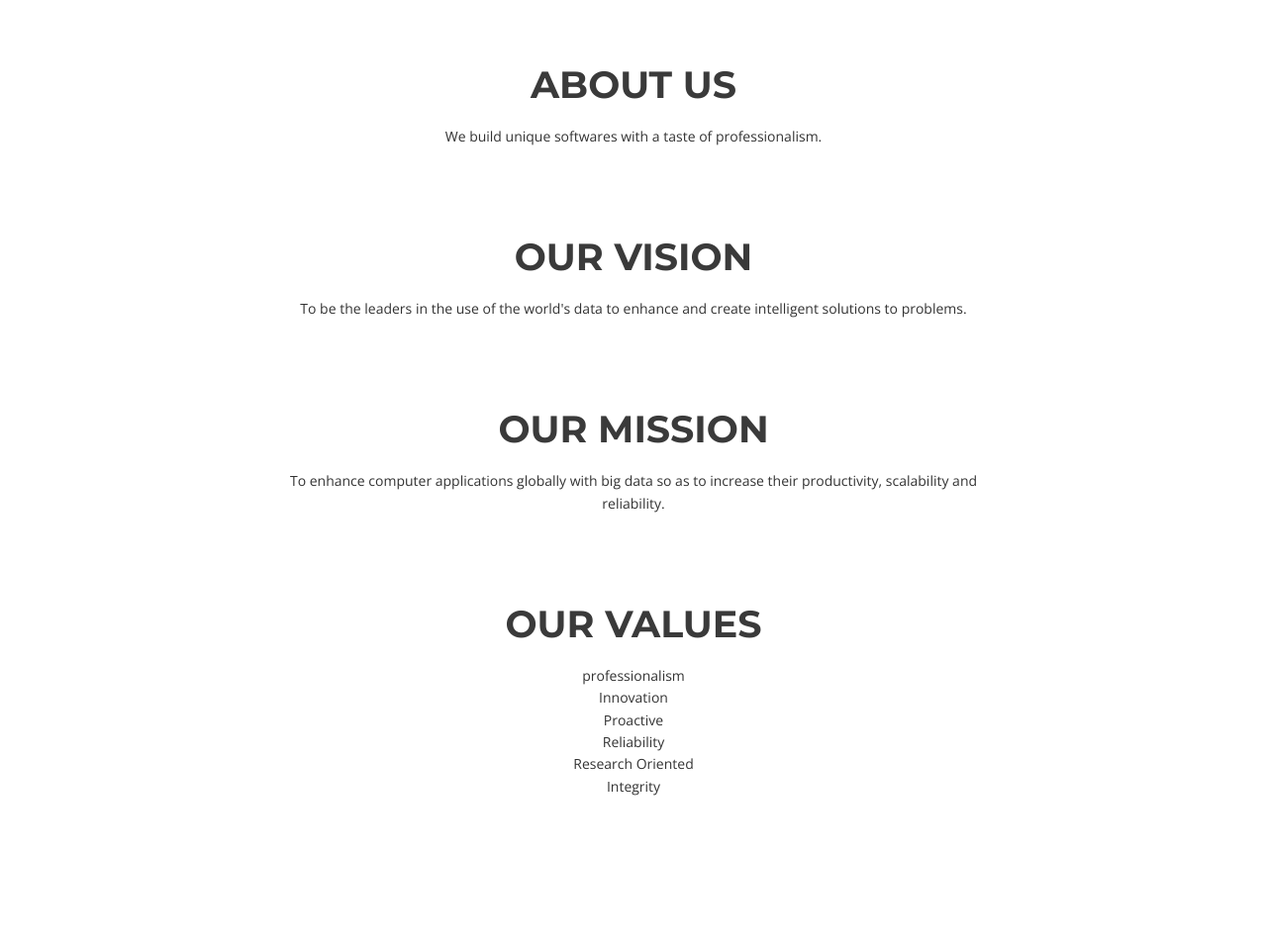
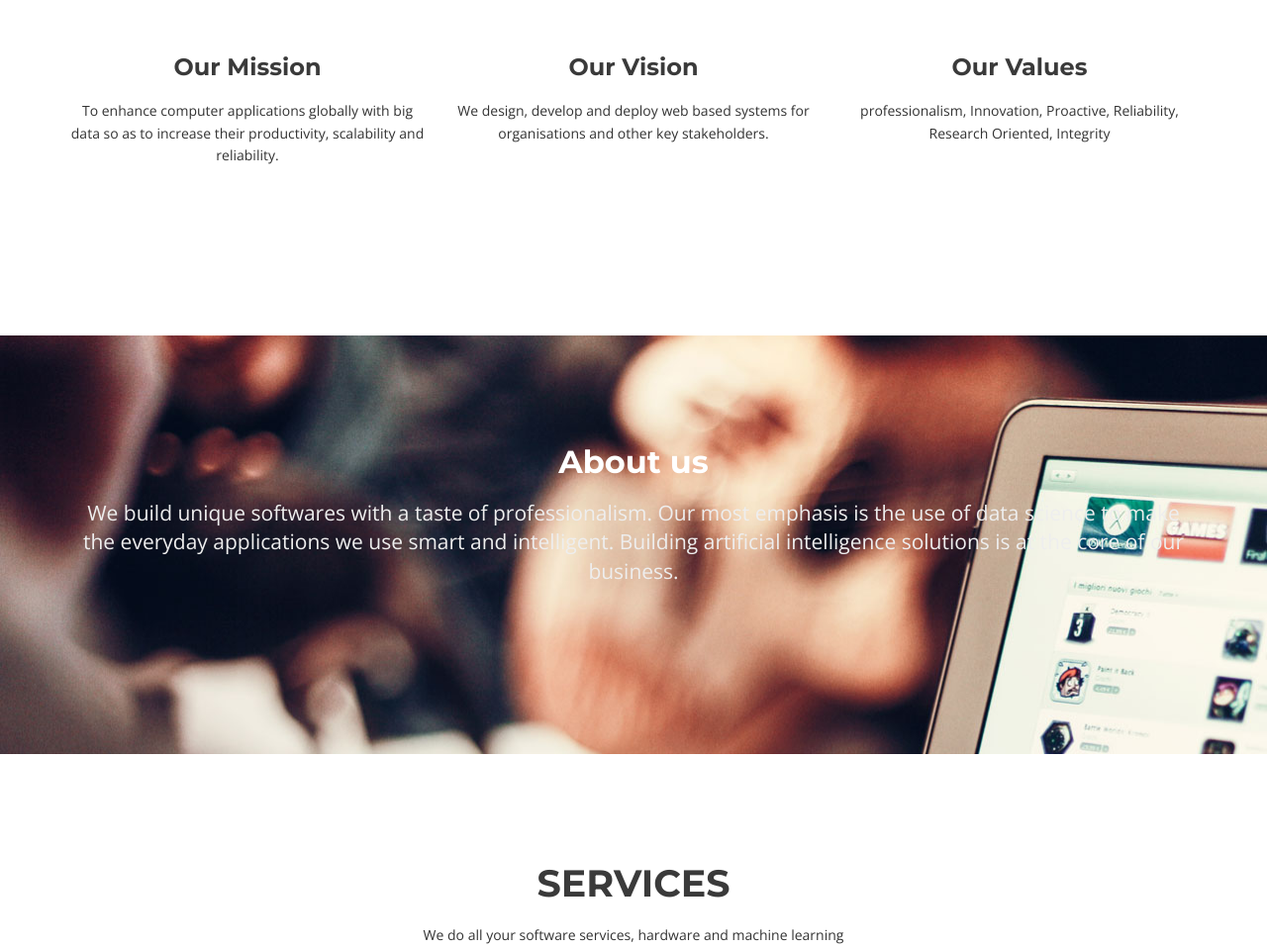
Before and after one commit to deepsoftlimited/deepsoftlimited.github.io, a plain HTML site: page index.html in a window 1280 px wide. Shown: the part 680-1639 px from the top of the page at 99% size. Drawn offline with nearby package versions, Linux system fonts and the light colour scheme.

Commit message:
added vision, mission, about us and values

```diff
--- a/css/style.css
+++ b/css/style.css
@@ -248,7 +248,6 @@ About
 .box-team img {
 	margin-bottom: 30px;
 }
-
 
 
 /* ================================
--- a/index.html
+++ b/index.html
@@ -67,42 +67,25 @@
   <section id="about" class="home-section bg-white">
     <div class="container">
       <div class="row">
-        <div class="col-md-offset-2 col-md-8">
-          <div class="section-heading">
-            <h2>About us</h2>
-            <p>We build unique softwares with a taste of professionalism.</p>
+        <div class="col-md-4">
+          <div class="service-box wow bounceInDown" data-wow-delay="0.1s">
+            <h4>Our Mission</h4>
+            <p>To enhance computer applications globally with big data so as to increase their productivity, scalability and reliability.</p>
           </div>
         </div>
-      </div>
 
-      <div class="row">
-        <div class="col-md-offset-2 col-md-8">
-          <div class="section-heading">
-            <h2>Our Vision</h2>
-            <p>To be the leaders in the use of the world's data to enhance and create intelligent solutions to problems.</p>
+        <div class="col-md-4">
+          <div class="service-box wow bounceInDown" data-wow-delay="0.1s">
+            <h4>Our Vision</h4>
+            <p>We design, develop and deploy web based systems for organisations and other key stakeholders.</p>
           </div>
         </div>
-      </div>
 
-      <div class="row">
-        <div class="col-md-offset-2 col-md-8">
-          <div class="section-heading">
-            <h2>Our Mission</h2>
-            <p> To enhance computer applications globally with big data so as to increase their productivity, scalability and reliability.</p>
-          </div>
-        </div>
-      </div>
-
-      <div class="row">
-        <div class="col-md-offset-2 col-md-8">
-          <div class="section-heading">
-            <h2>Our Values</h2>
-              <p>professionalism<br/>
-              Innovation<br/>
-              Proactive<br/>
-              Reliability<br/>
-              Research Oriented<br/>
-              Integrity</p>
+        <div class="col-md-4">
+          <div class="service-box wow bounceInDown" data-wow-delay="0.1s">
+            <h4>Our Values</h4>
+            <p>professionalism, Innovation, Proactive, Reliability, Research Oriented, Integrity
+            </p>
           </div>
         </div>
       </div>
@@ -116,8 +99,12 @@
       <div class="row">
         <div class="col-md-12">
           <div class="color-light">
-            <h2 class="wow bounceInDown" data-wow-delay="1s">World Class Services Professional Execution</h2>
-            <p class="lead wow bounceInUp" data-wow-delay="2s">Quality services, outsanding performance and Transparent Trust</p>
+            <h2 class="wow bounceInDown" data-wow-delay="1s">About us</h2>
+            <p class="lead wow bounceInUp" data-wow-delay="2s">
+              We build unique softwares with a taste of professionalism. Our most emphasis is the use of data science to make
+              the everyday applications we use smart and intelligent. Building artificial intelligence solutions is at the
+              core of our business.
+            </p>
           </div>
         </div>
       </div>
--- a/js/custom.js
+++ b/js/custom.js
@@ -5,5 +5,4 @@
 
 	//animation
 	new WOW().init();
-
 })(jQuery);
```
